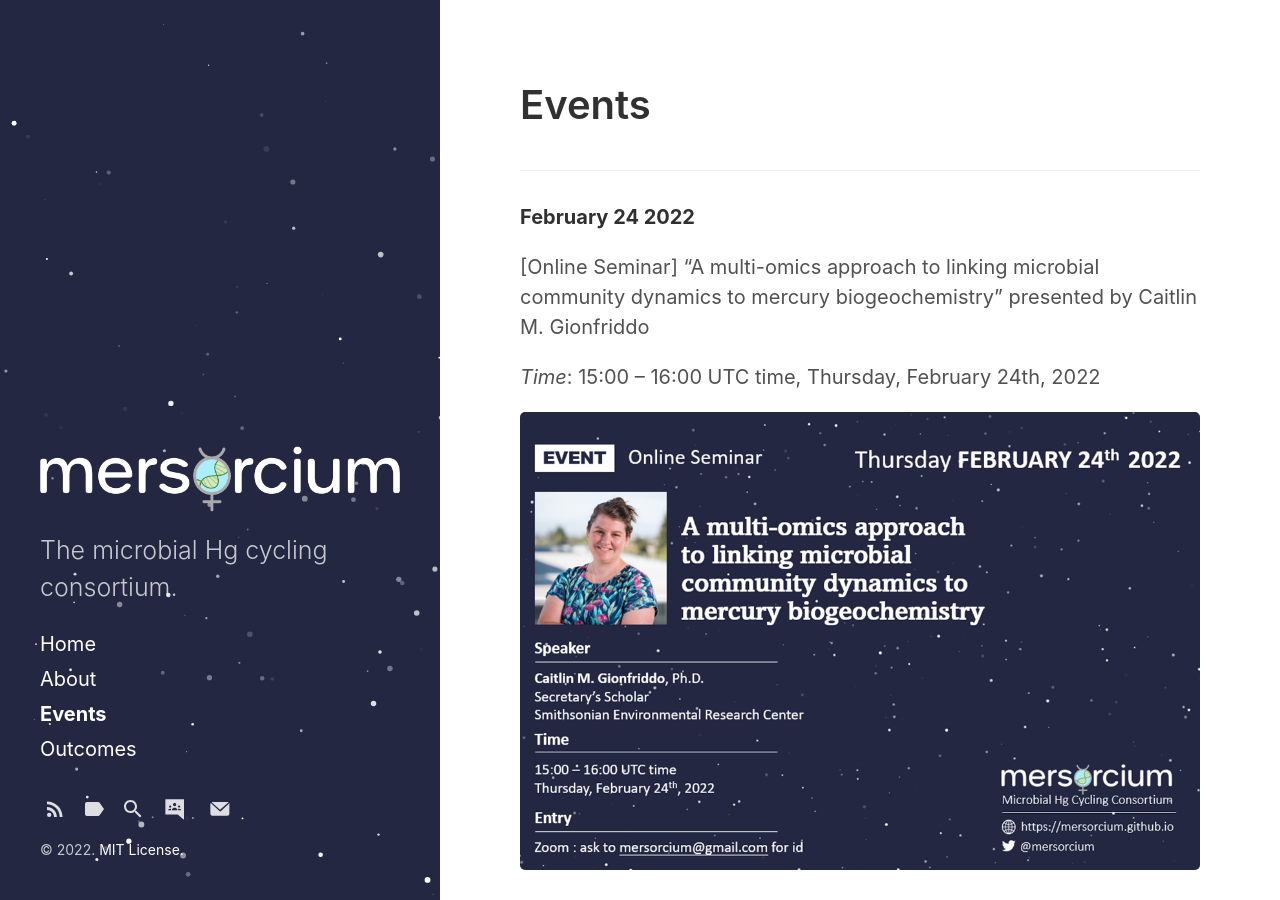
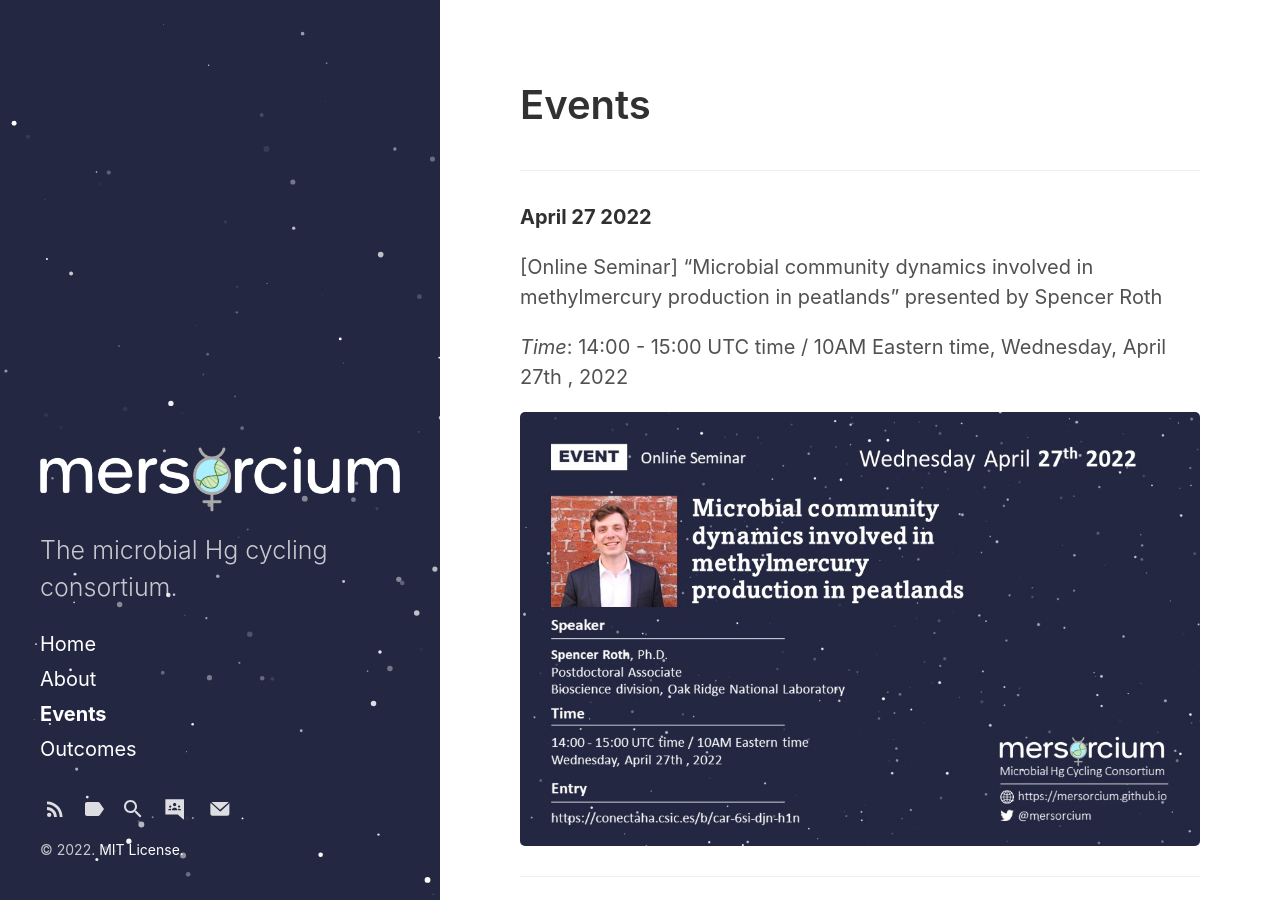
Before and after one commit to Mersorcium/mersorcium.github.io, a Jekyll site: the page built from category/1-events.md, in a window 1280 px wide and 900 px high. Built offline with Jekyll 4.4.1, drawn with Linux system fonts in a browser that asks for light colours.

Commit message:
20220427 Spencer Seminar

```diff
--- a/category/1-events.md
+++ b/category/1-events.md
@@ -2,6 +2,17 @@
 layout: category
 title: Events
 ---
+
+
+---
+
+**April 27 2022**
+
+[Online Seminar] "Microbial community dynamics involved in methylmercury production in peatlands" presented by Spencer Roth
+
+*Time*: 14:00 - 15:00 UTC time / 10AM Eastern time, Wednesday, April 27th , 2022
+
+![Alt text](../posters/20220427-Spencer.jpg "Spencer-20220427")
 
 ---
 
@@ -11,7 +22,7 @@ title: Events
 
 *Time*: 15:00 – 16:00 UTC time, Thursday, February 24th, 2022
 
-![Alt text](../posters/20220224-Caitlin.png "Title")
+![Alt text](../posters/20220224-Caitlin.png "Caitlin-20220224")
 
 ---
 
```
Also changed, not shown: posters/20220427-Spencer.jpg (added).
